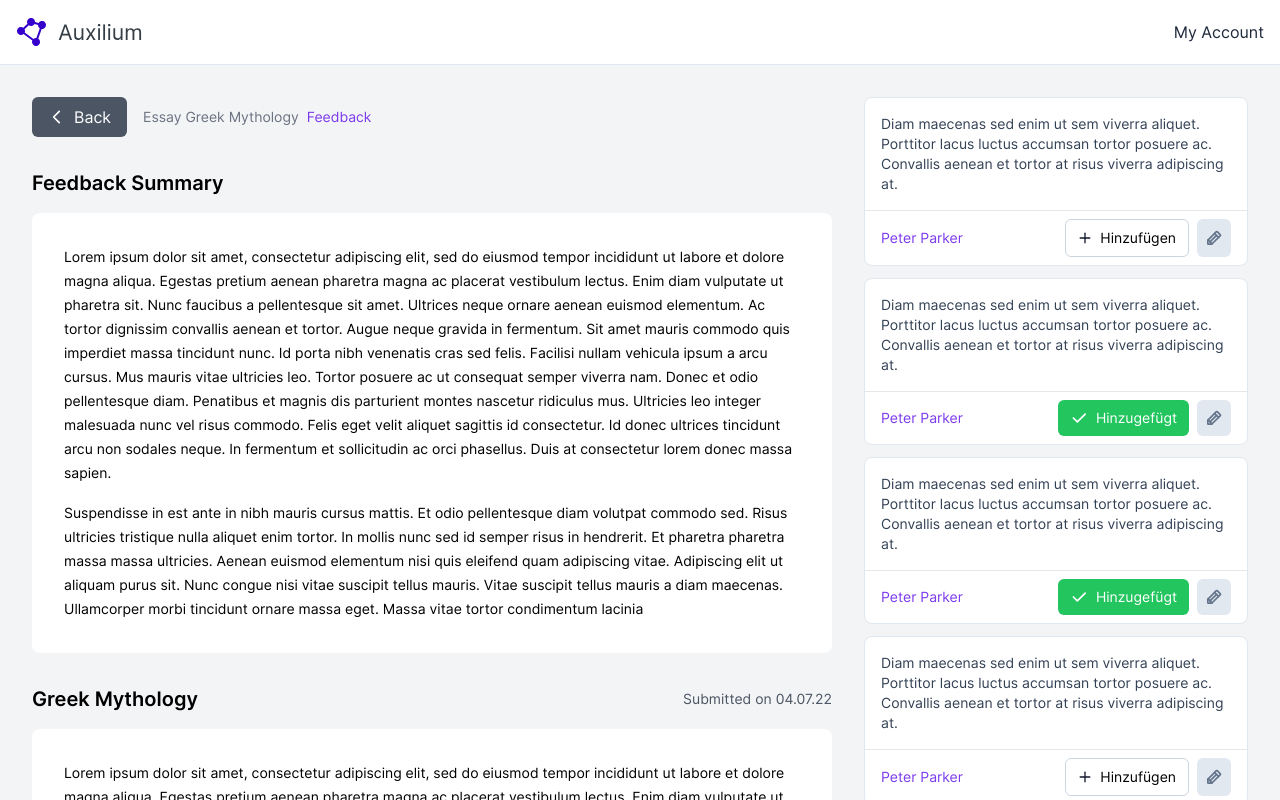
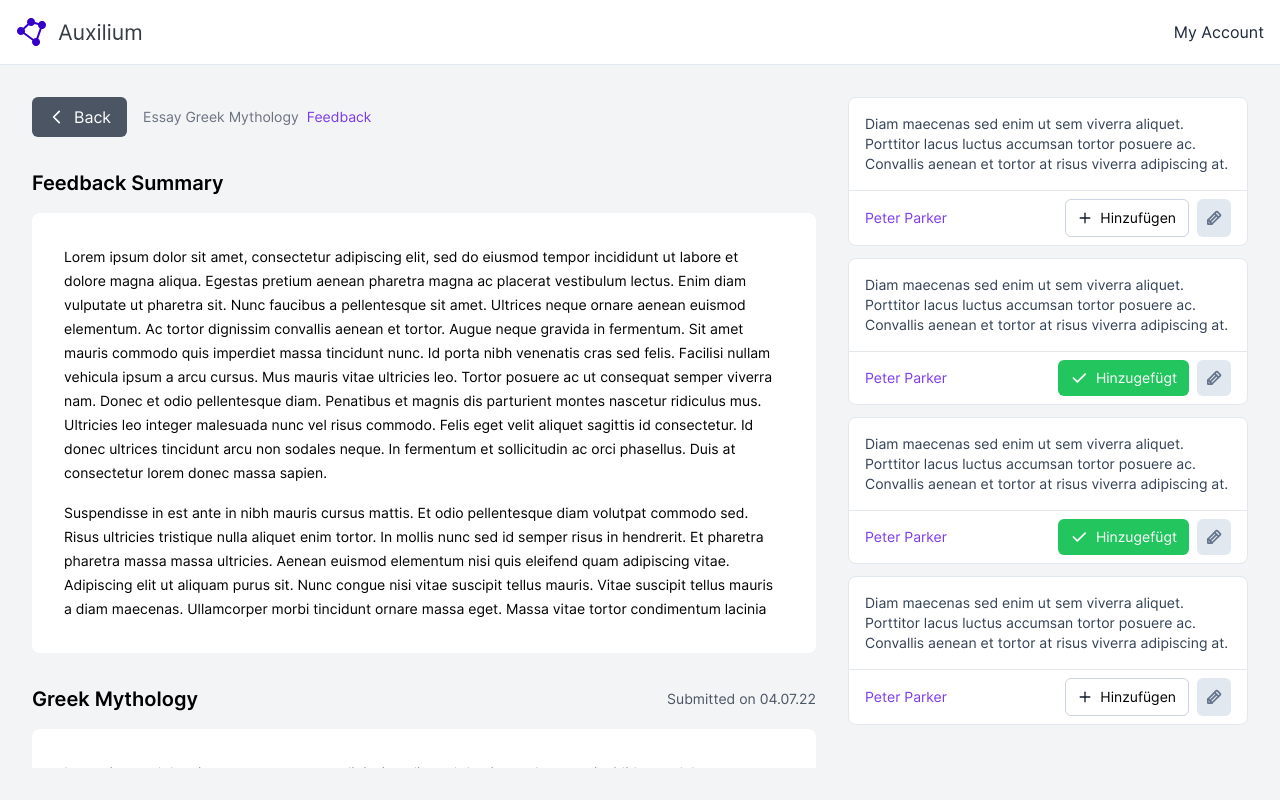
Before and after one commit to NilsHellwig/FeedbackPool-Prototyping, a React (Create React App) app in the folder prototype3/: page /submission/1/feedback in a window 1280 px wide. Built offline with nearby package versions, Linux system fonts and the light colour scheme.

Commit message:
Add scrolling to elements

```diff
--- /dev/null
+++ b/prototype3/src/components/CreateFeedbackSnippetButton.tsx
@@ -0,0 +1,46 @@
+import { Article } from "phosphor-react";
+import { Dispatch, SetStateAction } from "react";
+import { IFeedbackExtract } from "../types";
+
+interface CreateFeedbackSnippetButtonProps {
+  position: { x: number; y: number };
+  setIsCreateSnippetButtonVisible: Dispatch<SetStateAction<boolean>>;
+  selectedText: string;
+  setFeedbackExtracts: Dispatch<SetStateAction<IFeedbackExtract[]>>;
+}
+
+export const CreateFeedbackSnippetButton: React.FC<
+  CreateFeedbackSnippetButtonProps
+> = ({
+  position,
+  setIsCreateSnippetButtonVisible,
+  selectedText,
+  setFeedbackExtracts,
+}) => {
+  const handleClick = () => {
+    const feedbackExtract: IFeedbackExtract = {
+      id: "aeoifjaef",
+      author: "John Doe",
+      inDashboard: false,
+      text: selectedText,
+    };
+
+    setFeedbackExtracts((prevFeedbackExtracts) => [
+      ...prevFeedbackExtracts,
+      feedbackExtract,
+    ]);
+    setIsCreateSnippetButtonVisible(false);
+    // Deselect text
+    window.getSelection()?.removeAllRanges();
+  };
+
+  return (
+    <button
+      onClick={handleClick}
+      style={{ top: position.y, left: position.x }}
+      className="absolute flex items-center gap-2 p-2 bg-slate-800 text-white text-sm border border-slate-600 rounded shadow-lg">
+      <Article width={14} height={14} />
+      Create Feedback Snippet
+    </button>
+  );
+};
--- a/prototype3/src/pages/ExtractFeedback.tsx
+++ b/prototype3/src/pages/ExtractFeedback.tsx
@@ -1,5 +1,6 @@
-import { Article, CaretLeft } from "phosphor-react";
-import { Dispatch, SetStateAction, useEffect, useRef, useState } from "react";
+import { CaretLeft } from "phosphor-react";
+import { useEffect, useRef, useState } from "react";
+import { CreateFeedbackSnippetButton } from "../components/CreateFeedbackSnippetButton";
 import { FeedbackExtract } from "../components/FeedbackExtract";
 import { Header } from "../components/Header";
 import { IFeedbackExtract } from "../types";
@@ -97,9 +98,9 @@ export const ExtractFeedback = () => {
   return (
     <div className="flex flex-col h-screen relative">
       <Header />
-      <main className="flex-grow bg-gray-100 p-8 overflow-y-scroll">
-        <section className="grid gap-8 grid-cols-12 max-w-7xl m-auto">
-          <div className="col-span-8 space-y-8">
+      <main className="flex-grow bg-gray-100 p-8 overflow-y-auto">
+        <section className="flex flex-grow gap-8 h-full max-w-7xl m-auto">
+          <div className="flex flex-col space-y-8">
             <div className="flex items-center gap-4">
               <button className="flex items-center gap-2 px-4 py-2 bg-gray-600 text-white rounded-md">
                 <CaretLeft fill="#fff" width={18} height={18} weight="bold" />
@@ -110,6 +111,7 @@ export const ExtractFeedback = () => {
                 <span className="text-violet-600">Feedback</span>
               </div>
             </div>
+            <div className="space-y-8 !overflow-y-auto">
               <div className="space-y-4">
                 <h2 className="text-xl font-semibold">Feedback Summary</h2>
                 <div
@@ -117,26 +119,26 @@ export const ExtractFeedback = () => {
                   className="bg-white p-8 rounded-lg space-y-4 text-sm leading-6">
                   <p>
                     Lorem ipsum dolor sit amet, consectetur adipiscing elit, sed
-                  do eiusmod tempor incididunt ut labore et dolore magna aliqua.
-                  Egestas pretium aenean pharetra magna ac placerat vestibulum
-                  lectus. Enim diam vulputate ut pharetra sit. Nunc faucibus a
-                  pellentesque sit amet. Ultrices neque ornare aenean euismod
-                  elementum. Ac tortor dignissim convallis aenean et tortor.
-                  Augue neque gravida in fermentum. Sit amet mauris commodo quis
-                  imperdiet massa tincidunt nunc. Id porta nibh venenatis cras
-                  sed felis. Facilisi nullam vehicula ipsum a arcu cursus. Mus
-                  mauris vitae ultricies leo. Tortor posuere ac ut consequat
-                  semper viverra nam. Donec et odio pellentesque diam. Penatibus
-                  et magnis dis parturient montes nascetur ridiculus mus.
-                  Ultricies leo integer malesuada nunc vel risus commodo. Felis
-                  eget velit aliquet sagittis id consectetur. Id donec ultrices
-                  tincidunt arcu non sodales neque. In fermentum et sollicitudin
-                  ac orci phasellus. Duis at consectetur lorem donec massa
-                  sapien.
+                    do eiusmod tempor incididunt ut labore et dolore magna
+                    aliqua. Egestas pretium aenean pharetra magna ac placerat
+                    vestibulum lectus. Enim diam vulputate ut pharetra sit. Nunc
+                    faucibus a pellentesque sit amet. Ultrices neque ornare
+                    aenean euismod elementum. Ac tortor dignissim convallis
+                    aenean et tortor. Augue neque gravida in fermentum. Sit amet
+                    mauris commodo quis imperdiet massa tincidunt nunc. Id porta
+                    nibh venenatis cras sed felis. Facilisi nullam vehicula
+                    ipsum a arcu cursus. Mus mauris vitae ultricies leo. Tortor
+                    posuere ac ut consequat semper viverra nam. Donec et odio
+                    pellentesque diam. Penatibus et magnis dis parturient montes
+                    nascetur ridiculus mus. Ultricies leo integer malesuada nunc
+                    vel risus commodo. Felis eget velit aliquet sagittis id
+                    consectetur. Id donec ultrices tincidunt arcu non sodales
+                    neque. In fermentum et sollicitudin ac orci phasellus. Duis
+                    at consectetur lorem donec massa sapien.
                   </p>
                   <p>
-                  Suspendisse in est ante in nibh mauris cursus mattis. Et odio
-                  pellentesque diam volutpat commodo sed. Risus ultricies
+                    Suspendisse in est ante in nibh mauris cursus mattis. Et
+                    odio pellentesque diam volutpat commodo sed. Risus ultricies
                     tristique nulla aliquet enim tortor. In mollis nunc sed id
                     semper risus in hendrerit. Et pharetra pharetra massa massa
                     ultricies. Aenean euismod elementum nisi quis eleifend quam
@@ -159,26 +161,26 @@ export const ExtractFeedback = () => {
                   className="bg-white p-8 rounded-lg space-y-4 text-sm leading-6">
                   <p>
                     Lorem ipsum dolor sit amet, consectetur adipiscing elit, sed
-                  do eiusmod tempor incididunt ut labore et dolore magna aliqua.
-                  Egestas pretium aenean pharetra magna ac placerat vestibulum
-                  lectus. Enim diam vulputate ut pharetra sit. Nunc faucibus a
-                  pellentesque sit amet. Ultrices neque ornare aenean euismod
-                  elementum. Ac tortor dignissim convallis aenean et tortor.
-                  Augue neque gravida in fermentum. Sit amet mauris commodo quis
-                  imperdiet massa tincidunt nunc. Id porta nibh venenatis cras
-                  sed felis. Facilisi nullam vehicula ipsum a arcu cursus. Mus
-                  mauris vitae ultricies leo. Tortor posuere ac ut consequat
-                  semper viverra nam. Donec et odio pellentesque diam. Penatibus
-                  et magnis dis parturient montes nascetur ridiculus mus.
-                  Ultricies leo integer malesuada nunc vel risus commodo. Felis
-                  eget velit aliquet sagittis id consectetur. Id donec ultrices
-                  tincidunt arcu non sodales neque. In fermentum et sollicitudin
-                  ac orci phasellus. Duis at consectetur lorem donec massa
-                  sapien.
+                    do eiusmod tempor incididunt ut labore et dolore magna
+                    aliqua. Egestas pretium aenean pharetra magna ac placerat
+                    vestibulum lectus. Enim diam vulputate ut pharetra sit. Nunc
+                    faucibus a pellentesque sit amet. Ultrices neque ornare
+                    aenean euismod elementum. Ac tortor dignissim convallis
+                    aenean et tortor. Augue neque gravida in fermentum. Sit amet
+                    mauris commodo quis imperdiet massa tincidunt nunc. Id porta
+                    nibh venenatis cras sed felis. Facilisi nullam vehicula
+                    ipsum a arcu cursus. Mus mauris vitae ultricies leo. Tortor
+                    posuere ac ut consequat semper viverra nam. Donec et odio
+                    pellentesque diam. Penatibus et magnis dis parturient montes
+                    nascetur ridiculus mus. Ultricies leo integer malesuada nunc
+                    vel risus commodo. Felis eget velit aliquet sagittis id
+                    consectetur. Id donec ultrices tincidunt arcu non sodales
+                    neque. In fermentum et sollicitudin ac orci phasellus. Duis
+                    at consectetur lorem donec massa sapien.
                   </p>
                   <p>
-                  Suspendisse in est ante in nibh mauris cursus mattis. Et odio
-                  pellentesque diam volutpat commodo sed. Risus ultricies
+                    Suspendisse in est ante in nibh mauris cursus mattis. Et
+                    odio pellentesque diam volutpat commodo sed. Risus ultricies
                     tristique nulla aliquet enim tortor. In mollis nunc sed id
                     semper risus in hendrerit. Et pharetra pharetra massa massa
                     ultricies. Aenean euismod elementum nisi quis eleifend quam
@@ -190,7 +192,8 @@ export const ExtractFeedback = () => {
                 </div>
               </div>
             </div>
-          <aside className="col-span-4 space-y-3">
+          </div>
+          <aside className="min-w-[400px] space-y-3 overflow-y-auto ">
             {feedbackExtracts.map((extract) => (
               <FeedbackExtract key={extract.id} feedbackExtract={extract} />
             ))}
@@ -208,46 +211,3 @@ export const ExtractFeedback = () => {
     </div>
   );
 };
-
-interface CreateFeedbackSnippetButtonProps {
-  position: { x: number; y: number };
-  setIsCreateSnippetButtonVisible: Dispatch<SetStateAction<boolean>>;
-  selectedText: string;
-  setFeedbackExtracts: Dispatch<SetStateAction<IFeedbackExtract[]>>;
-}
-
-const CreateFeedbackSnippetButton: React.FC<
-  CreateFeedbackSnippetButtonProps
-> = ({
-  position,
-  setIsCreateSnippetButtonVisible,
-  selectedText,
-  setFeedbackExtracts,
-}) => {
-  const handleClick = () => {
-    const feedbackExtract: IFeedbackExtract = {
-      id: "aeoifjaef",
-      author: "John Doe",
-      inDashboard: false,
-      text: selectedText,
-    };
-
-    setFeedbackExtracts((prevFeedbackExtracts) => [
-      ...prevFeedbackExtracts,
-      feedbackExtract,
-    ]);
-    setIsCreateSnippetButtonVisible(false);
-    // Deselect text
-    window.getSelection()?.removeAllRanges();
-  };
-
-  return (
-    <button
-      onClick={handleClick}
-      style={{ top: position.y, left: position.x }}
-      className="absolute flex items-center gap-2 p-2 bg-slate-800 text-white text-sm border border-slate-600 rounded shadow-lg">
-      <Article width={14} height={14} />
-      Create Feedback Snippet
-    </button>
-  );
-};
```
Lines whose indentation alone changed are shown as unchanged.
